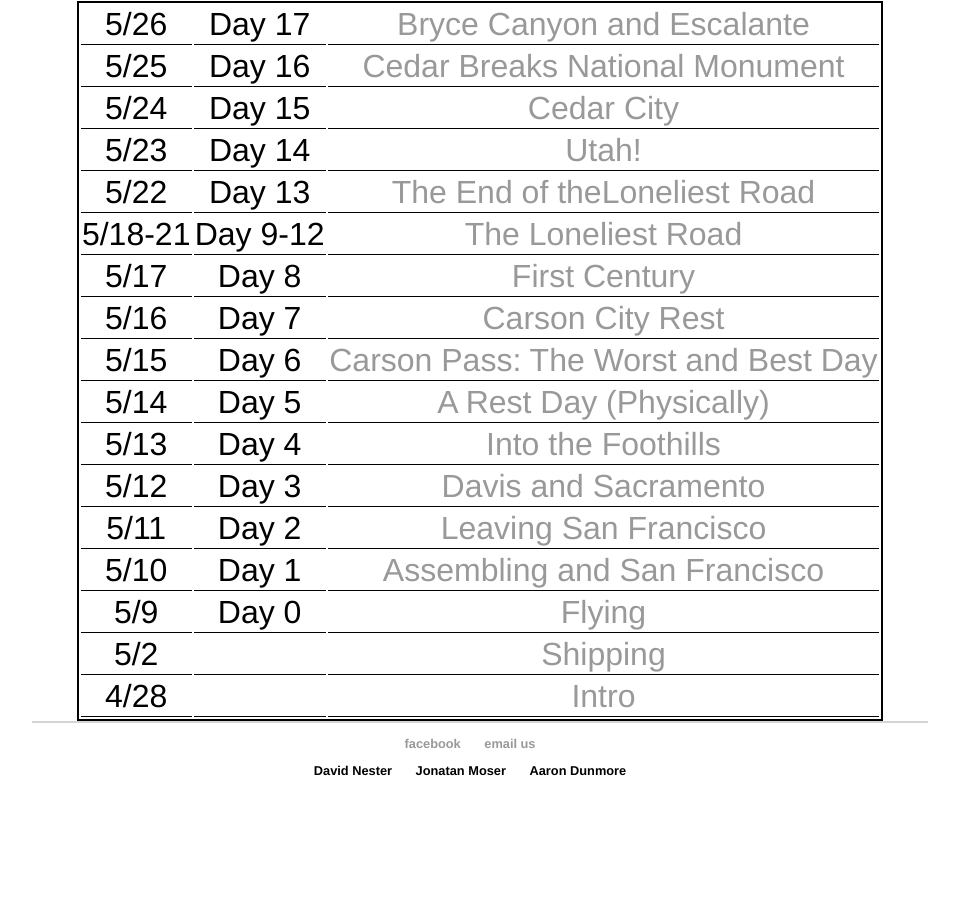
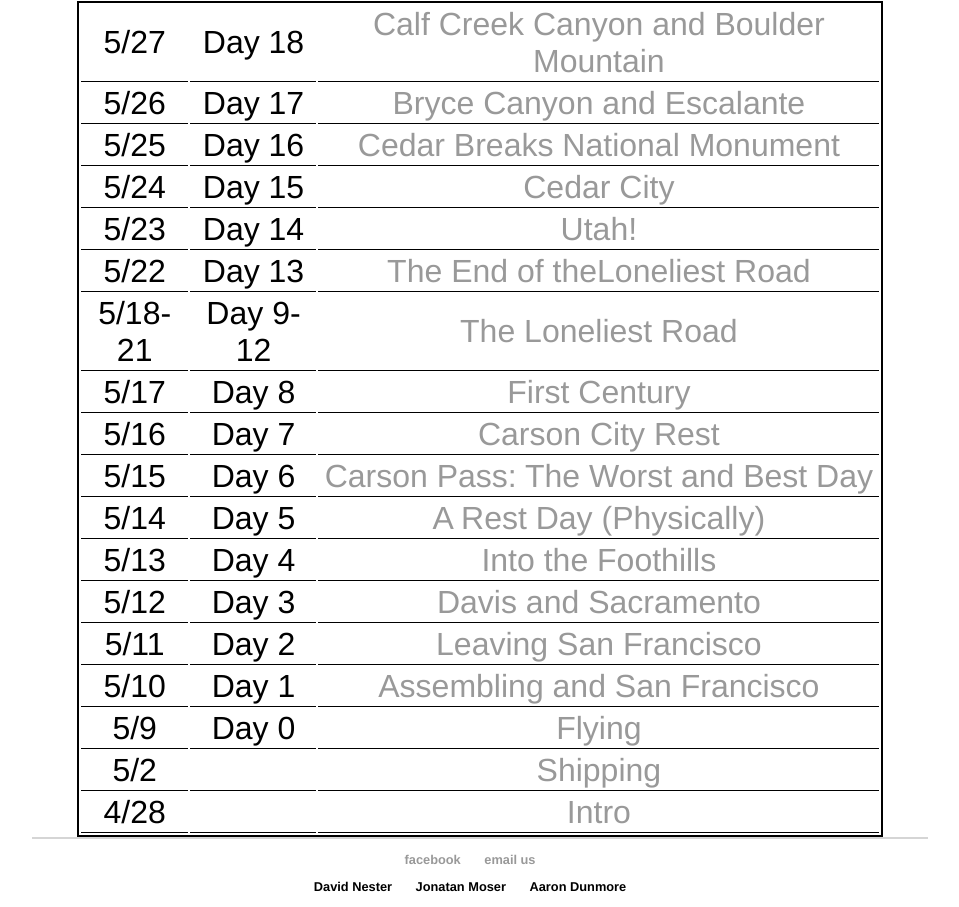
Before and after one commit to DavidNester/DavidNester.github.io, a Jekyll site: the page built from biketrip/index.html, in a window 1280 px wide, cut to the strip 604-1511 px from the top of the page. Shown: the whole strip, without its empty margins (160-1119 px from the left). Built offline with Jekyll 4.4.1, drawn with Linux system fonts in a browser that asks for light colours; before the commit the page ends 1395 px from its top, so only the background shows below that.

Commit message:
Update index.html

```diff
--- a/biketrip/index.html
+++ b/biketrip/index.html
@@ -7,6 +7,11 @@ title: 2018&#58; A Bike Odyssey
 <div class="blurb">
 <table id='biketrip'>
 
+<tr>
+			<td>5/27</td>
+			<td>Day 18</td>
+			<td><a href="https://spark.adobe.com/page/2rXlKKGOcw3Em/">Calf Creek Canyon and Boulder Mountain</a></td>
+		</tr>
 <tr>
 			<td>5/26</td>
 			<td>Day 17</td>
```
